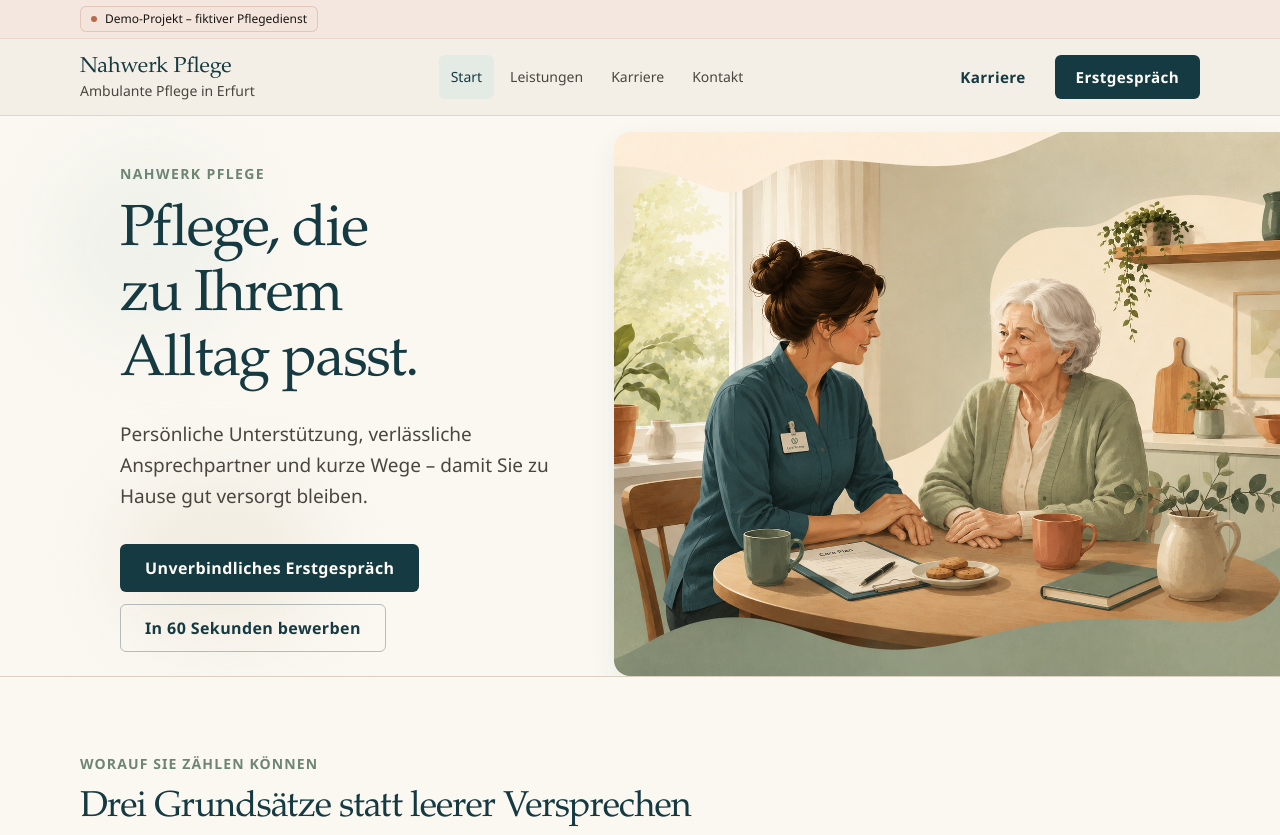
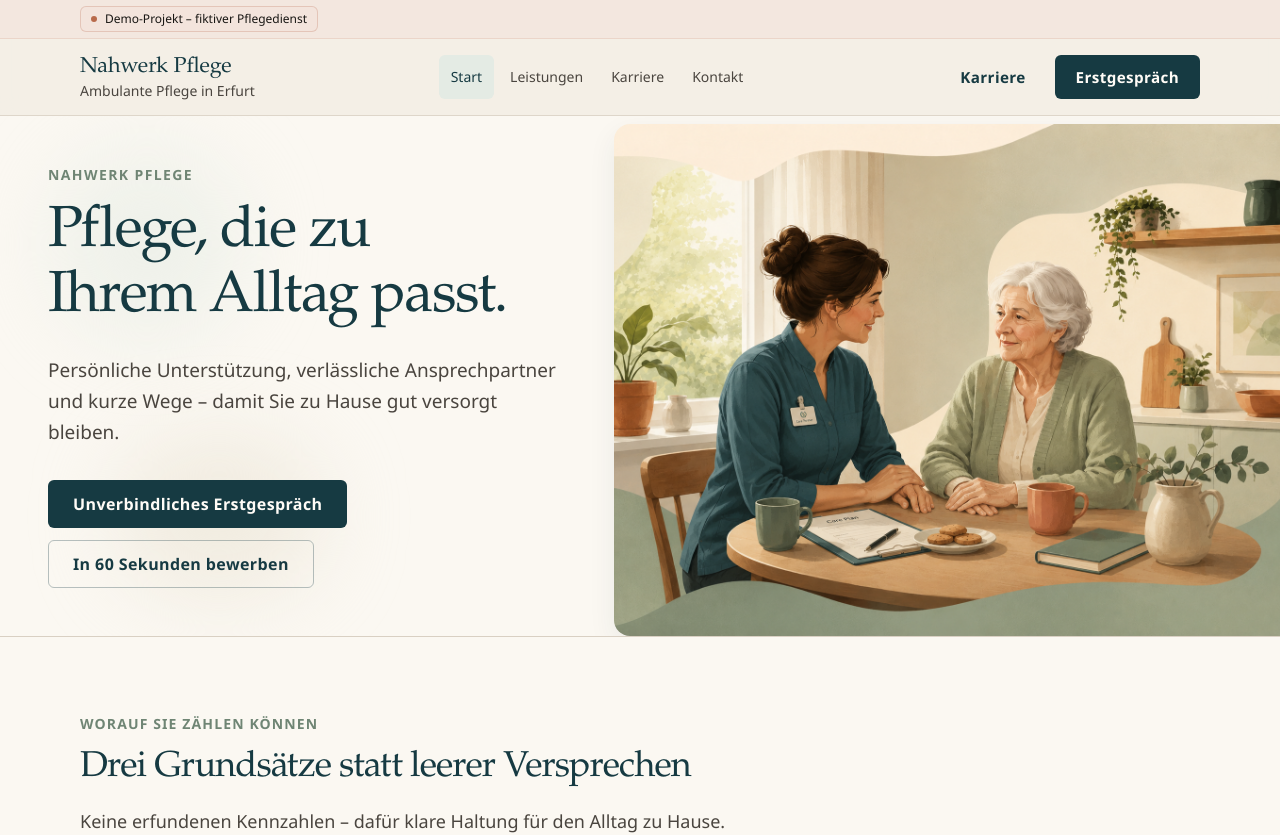
Before and after one commit to bennikost25-design/nahwerk-pflege-demo, a Next.js app: page / in a window 1280 px wide. Shown: the top 835 px of the page. Built offline with nearby package versions, Linux system fonts and the light colour scheme.

Commit message:
erneute textanpassung hero

```diff
--- a/src/components/sections/HeroSection.tsx
+++ b/src/components/sections/HeroSection.tsx
@@ -76,13 +76,13 @@ export function HeroSection() {
           <div className="absolute bottom-10 left-[18%] h-40 w-52 rounded-full bg-cream-deep/60 blur-2xl" />
         </div>
 
-        <div className="relative flex items-center py-12 pl-[max(3rem,calc((100vw-1040px)/2))] pr-8 xl:pr-10">
-          <div className="w-full max-w-[36rem]">
+        <div className="relative flex items-center justify-center px-8 py-12 lg:px-10 xl:px-12 2xl:px-16">
+          <div className="w-full max-w-[37rem]">
             <HeroCopy />
           </div>
         </div>
 
-        <div className="relative flex min-h-[520px] max-h-[560px] flex-col pt-3 xl:pt-4">
+        <div className="relative flex min-h-[520px] max-h-[560px] flex-col pt-1.5 xl:pt-2">
           <div className="relative min-h-0 flex-1 overflow-hidden rounded-l-2xl shadow-[0_10px_28px_rgba(22,58,66,0.07)]">
             <Image
               src="/images/hero-care-scene.png"
```
